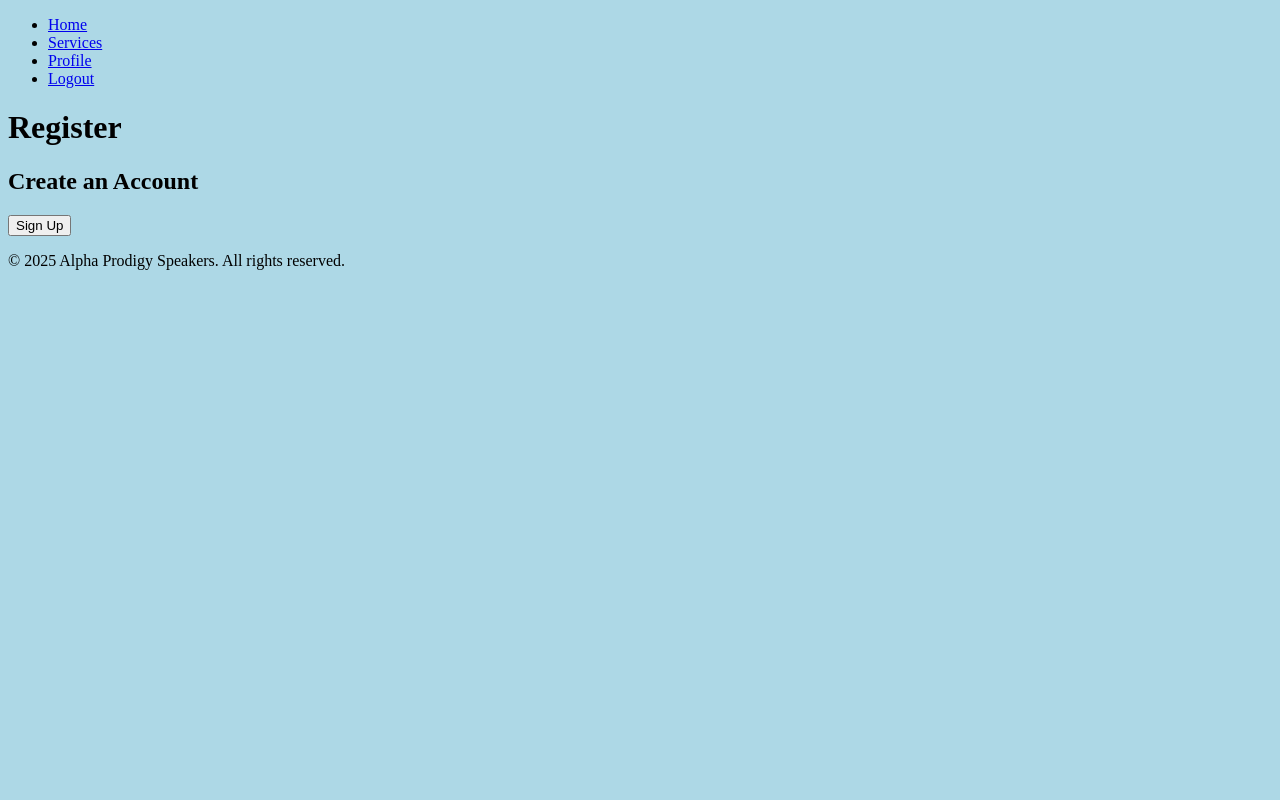
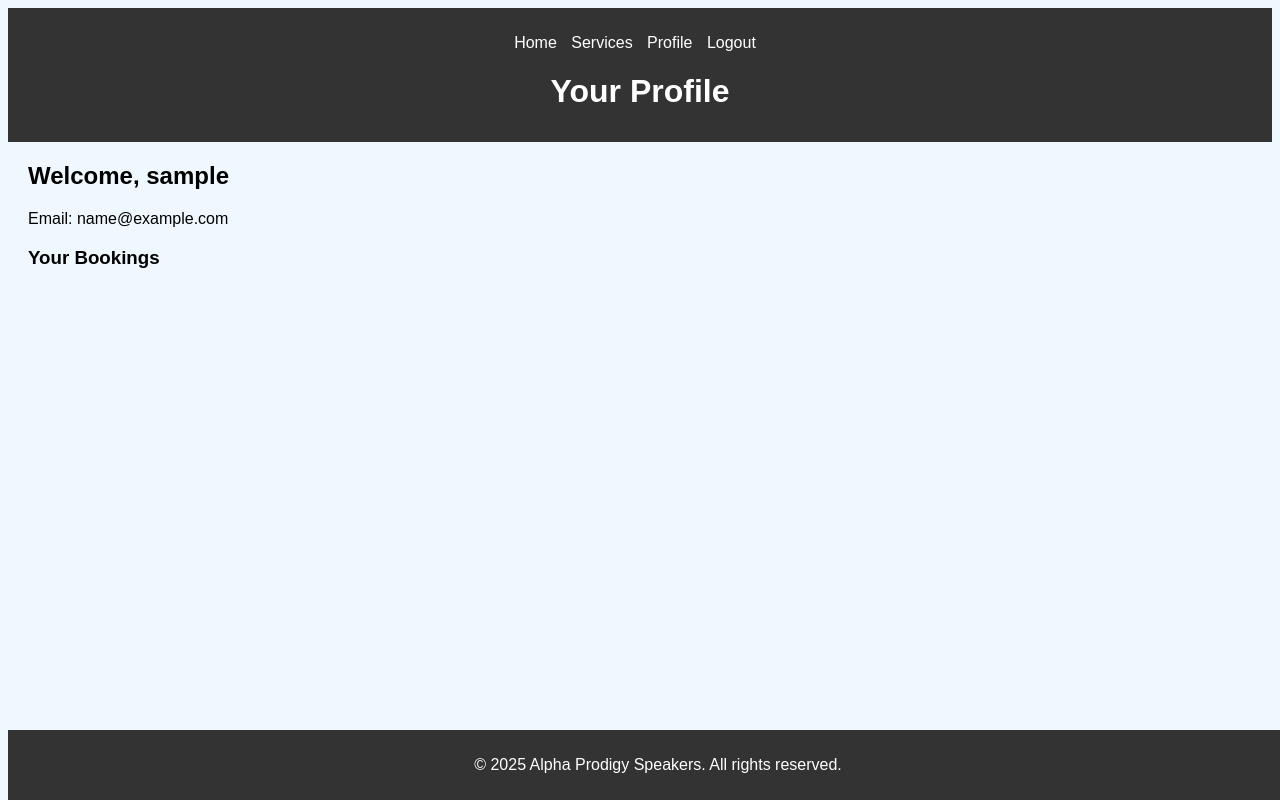
Before and after one commit to johcodes19/APSpage, a Django app: page /speakers/profile/ in a window 1280 px wide. Run offline with Django 5.2, Linux system fonts and the light colour scheme; the visitor is signed in with stand-in values (Sample User, id 1); data that the repository does not hold is empty.

Commit message:
implemented the booking logic and updated necessary files. I have also enhanced user profiles and added some css code.

```diff
--- a/alphaprodigyspeakers/speakers/urls.py
+++ b/alphaprodigyspeakers/speakers/urls.py
@@ -11,4 +11,5 @@ urlpatterns = [
     path('login/', auth_views.LoginView.as_view(), name='login'),
     path('logout/', auth_views.LogoutView.as_view(), name='logout'),
     path('profile/', views.profile_view, name='profile'),
+    path('order_summary/<int:booking_id>/', views.order_summary_view, name='order_summary'),
 ]
--- a/alphaprodigyspeakers/speakers/views.py
+++ b/alphaprodigyspeakers/speakers/views.py
@@ -1,6 +1,7 @@
 from django.shortcuts import render, redirect
 from django.contrib.auth import login, authenticate
 from django.contrib.auth.forms import UserCreationForm
+from django.contrib.auth.decorators import login_required
 from .models import Service, Booking, Order
 from .forms import BookingForm
 
@@ -43,9 +44,10 @@ def register_view(request):
         form = UserCreationForm()
     return render(request, 'registration/register.html', {'form': form})
 
+@login_required
 def profile_view(request):
-    # Show user profile and past bookings
-    return render(request, 'profile.html')
+     bookings = Booking.objects.filter(user=request.user)
+     return render(request, 'profile.html', {'bookings': bookings})
 
 
 def order_summary_view(request, booking_id):
--- a/alphaprodigyspeakers/static/styles.css
+++ b/alphaprodigyspeakers/static/styles.css
@@ -1,3 +1,40 @@
 body {
-    background-color: lightblue;
+    font-family: Arial, sans-serif;
+    background-color: #f0f8ff;
 }
+
+header {
+    background-color: #333;
+    color: white;
+    padding: 10px;
+    text-align: center;
+}
+
+nav ul {
+    list-style-type: none;
+    padding: 0;
+}
+
+nav ul li {
+    display: inline;
+    margin-right: 10px;
+}
+
+nav ul li a {
+    color: white;
+    text-decoration: none;
+}
+
+main {
+    margin: 20px;
+}
+
+footer {
+    background-color: #333;
+    color: white;
+    text-align: center;
+    padding: 10px;
+    position: fixed;
+    bottom: 0;
+    width: 100%;
+}
--- a/alphaprodigyspeakers/templates/htmls/profile.html
+++ b/alphaprodigyspeakers/templates/htmls/profile.html
@@ -1,20 +1,22 @@
 {% extends 'base.html' %}
 
 {% block title %}
-    Register - Alpha Prodigy Speakers
+    Profile - Alpha Prodigy Speakers
 {% endblock %}
 
 {% block header %}
-    Register
+    Your Profile
 {% endblock %}
 
 {% block content %}
-<section id="register">
-    <h2>Create an Account</h2>
-    <form method="post">
-        {% csrf_token %}
-        {{ form.as_p }}
-        <button type="submit">Sign Up</button>
-    </form>
+<section id="profile">
+    <h2>Welcome, {{ user.username }}</h2>
+    <p>Email: {{ user.email }}</p>
+    <h3>Your Bookings</h3>
+    <ul>
+        {% for booking in bookings %}
+        <li>{{ booking.service.name }} on {{ booking.date }}</li>
+        {% endfor %}
+    </ul>
 </section>
 {% endblock %}
```
